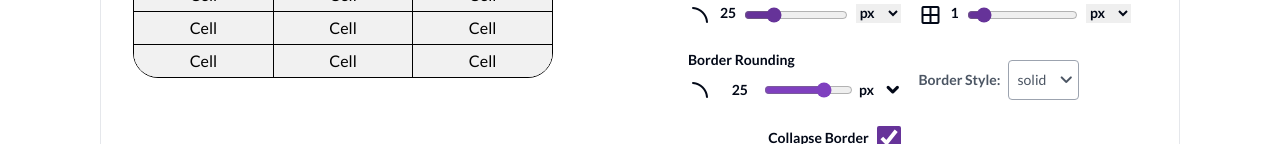
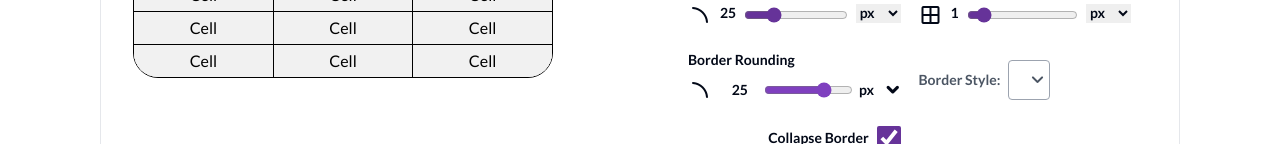
Before and after one commit to chingu-voyages/devex.tools, a React (Vite) app in the folder fetools-app/: page /tables in a window 1280 px wide. Shown: the part 808-952 px from the top of the page. Built offline with nearby package versions, Linux system fonts and the light colour scheme.

Commit message:
update Dropdown on bookmark selection

```diff
--- a/fetools-app/src/components/ColorGradient/ColorGradientInterface.jsx
+++ b/fetools-app/src/components/ColorGradient/ColorGradientInterface.jsx
@@ -14,7 +14,6 @@ export default function ColorGradientInterface({
   gradientColors,
   generateGradientRule,
   updateCSSValues,
-  currentKnob
 }) {
   const [displayData, setDisplayData] = useState(inputValue);
   const [lastValidData, setLastValidData] = useState(inputValue);
@@ -67,8 +66,10 @@ export default function ColorGradientInterface({
         />
 
         <DropdownInput
+        id="gradient-type"
         title="Type"
         dropdownOptions={["linear", "radial"]}
+        useEffectValue={inputValue.type}
         ref={dropdownValueRef}
         callbackFun={() => {
           setInputValue({ ...inputValue, type: dropdownValueRef.current });
--- a/fetools-app/src/components/InputComponents/DropdownInput.jsx
+++ b/fetools-app/src/components/InputComponents/DropdownInput.jsx
@@ -14,6 +14,7 @@ import Icon from "../Icon";
 
 const DropdownInput = forwardRef(function DropdownInput(props, ref) {
   const {
+    id,
     title,
     titleClassName,
     className,
@@ -25,6 +26,8 @@ const DropdownInput = forwardRef(function DropdownInput(props, ref) {
   const [position, setPosition] = useState(dropdownOptions[0]);
   const [menuStyle, setMenuStyle] = useState({ width: "50x" });
   const buttonRef = useRef();
+
+
 
   useEffect(() => {
     setMenuStyle({ width: `${buttonRef.current.offsetWidth}px` });
@@ -38,9 +41,14 @@ const DropdownInput = forwardRef(function DropdownInput(props, ref) {
     callbackFun();
   }, [position]);
 
+  useEffect(()=>{
+    setPosition(useEffectValue)
+  },[useEffectValue])
+
   return (
     <>
       <div
+        id={`${id}-options`}
         className={
           className
             ? `flex z-0 justify-center ${className}`
@@ -94,10 +102,10 @@ const DropdownInput = forwardRef(function DropdownInput(props, ref) {
     const options = dropdownOptions.map((option, idx) => {
       return (
         <DropdownMenuRadioItem
-        key={`option-${idx}`}
+        key={`${id}-option-${idx}`}
         value={option}
         className='flex'>
-          <span className="flex-2">{option}</span>
+          <span id={`${id}-option`} className="flex-2">{option}</span>
         </DropdownMenuRadioItem>
       );
     });
```
